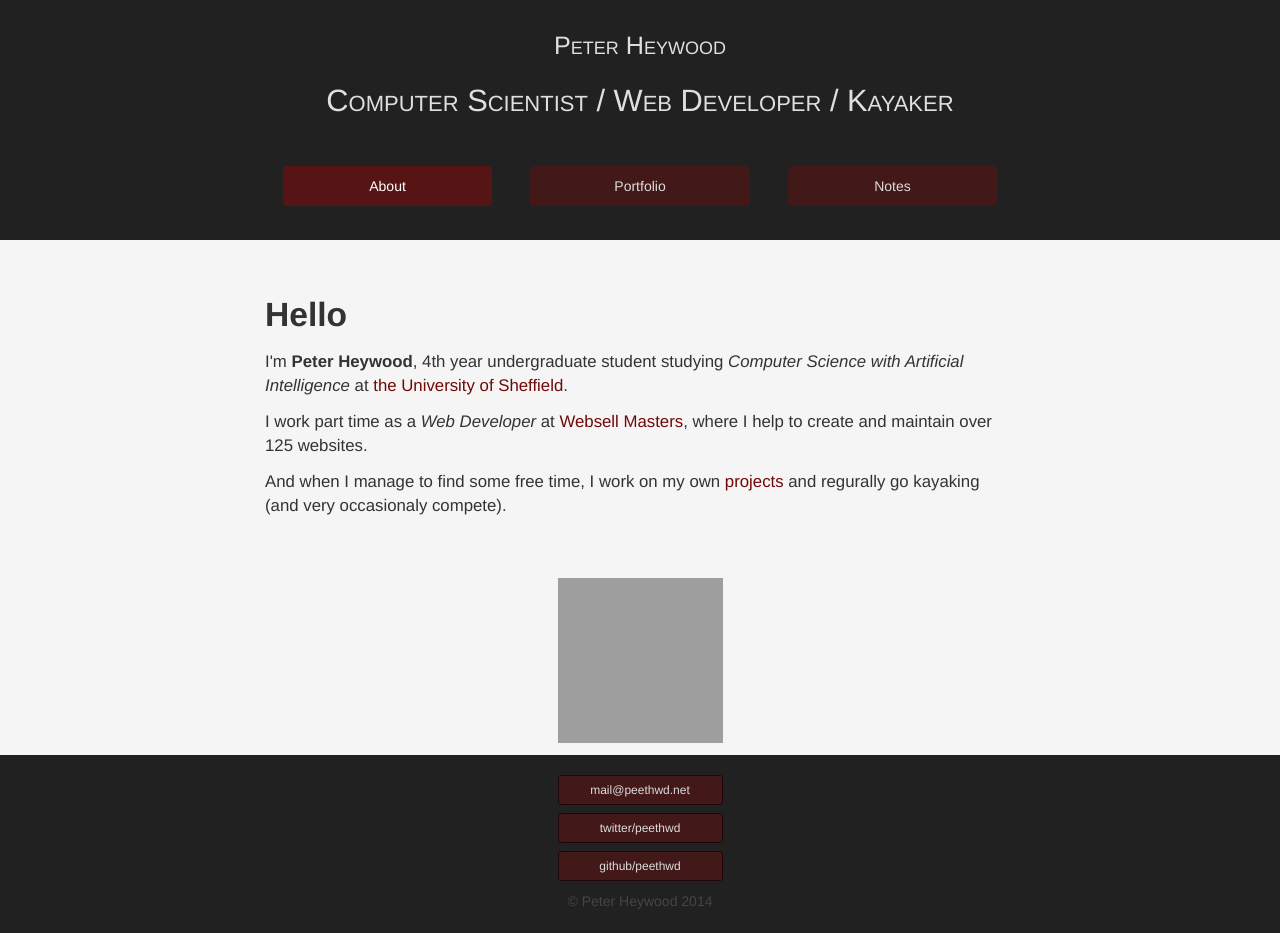
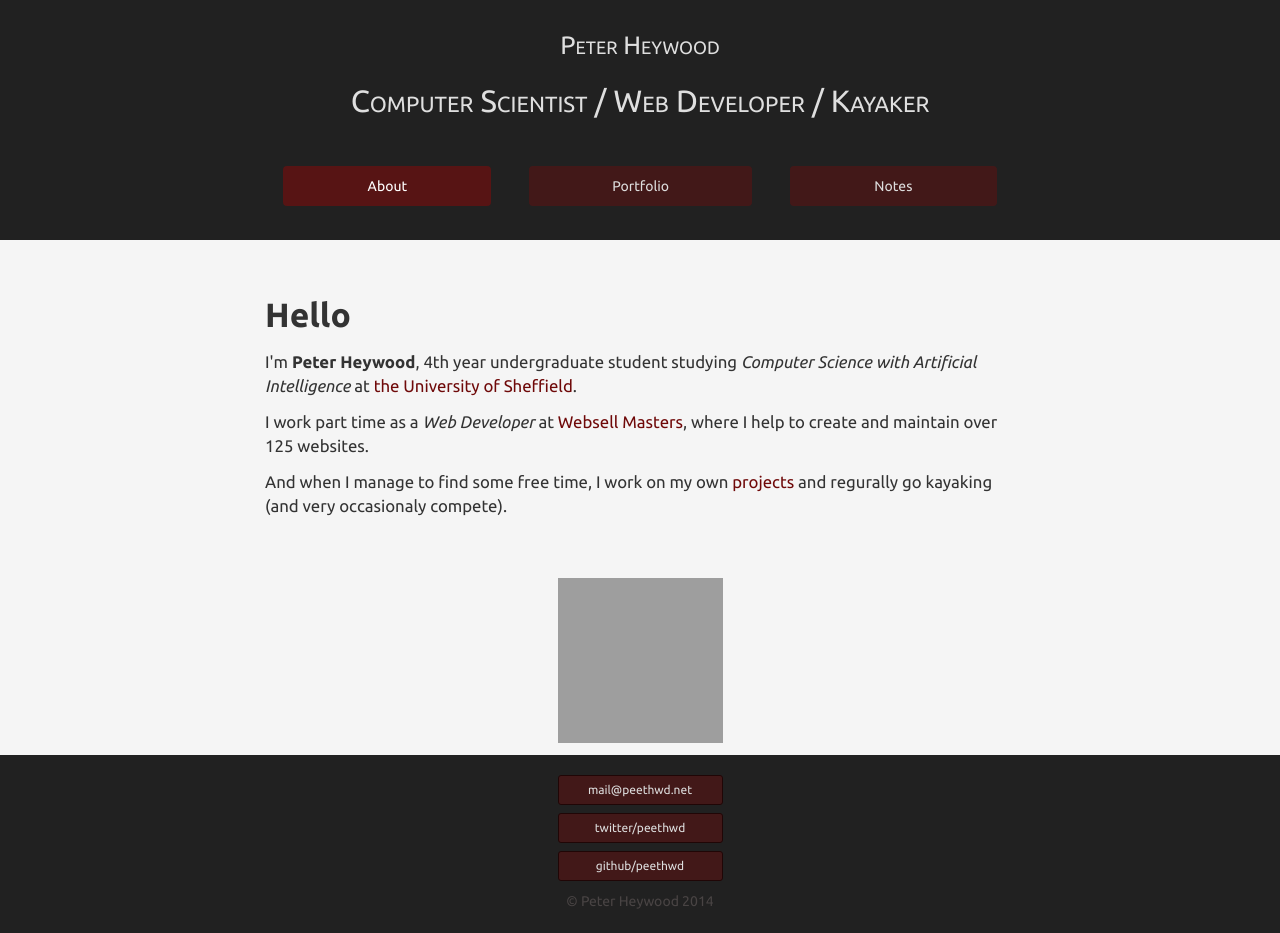
Before and after one commit to ptheywood/ptheywood.github.io, a Jekyll site: the page built from index.html, in a window 1280 px wide. Built offline with Jekyll 4.4.1, drawn with Linux system fonts in a browser that asks for light colours; nearby versions of some CDN libraries; library files that are not in the unit come from our copies; Markdown is read by kramdown in place of the engine named in the settings; grey boxes are pictures that could not be loaded.

Commit message:
Update text styling and enable ga

```diff
--- a/_config.yml
+++ b/_config.yml
@@ -16,4 +16,4 @@ permalink: /notes/:title
 markdown: redcarpet
 pygments: true
 
-ga_enabled: false
+ga_enabled: true
--- a/_includes/head.html
+++ b/_includes/head.html
@@ -5,6 +5,7 @@
         <meta name="viewport" content="width=device-width, initial-scale=1.0">
 
         <link rel="stylesheet" href="{{ site.baseurl }}/vendor/bootstrap/dist/css/bootstrap.min.css">
+        <link href='http://fonts.googleapis.com/css?family=Ubuntu:300,400,400italic,700' rel='stylesheet' type='text/css'>
 
         <link rel="stylesheet" href="{{ site.baseurl }}/css/main.css">
         {% if site.ga_enabled %}
--- a/css/main.css
+++ b/css/main.css
@@ -4,6 +4,12 @@ body {
     margin: 0;
     padding: 0;
     background: #f5f5f5;
+}
+html, body,
+h1, h2, h3, h4, h5, h6, .h1, .h2, .h3, .h4, .h5, .h6,
+p, span, a {
+    font-family: 'Ubuntu', sans-serif;
+
 }
 
 a {
```
